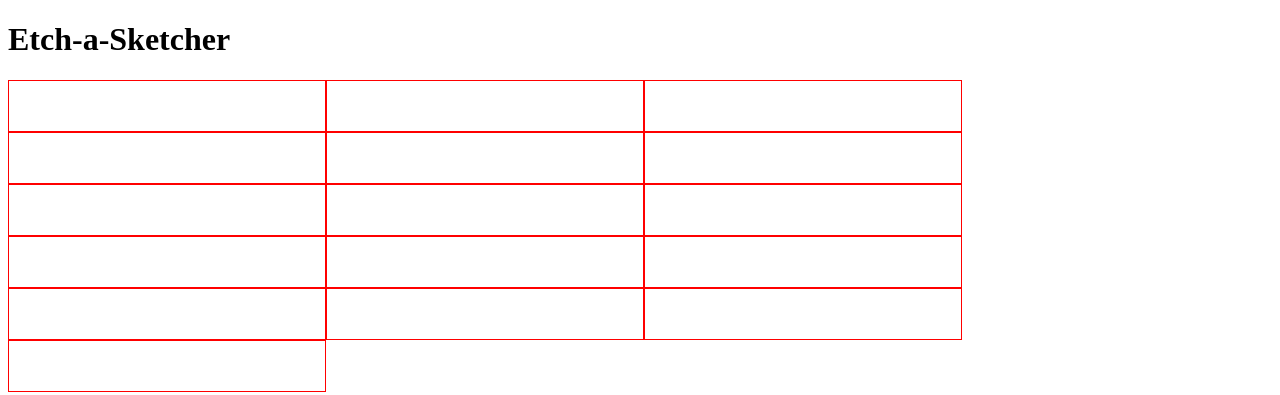
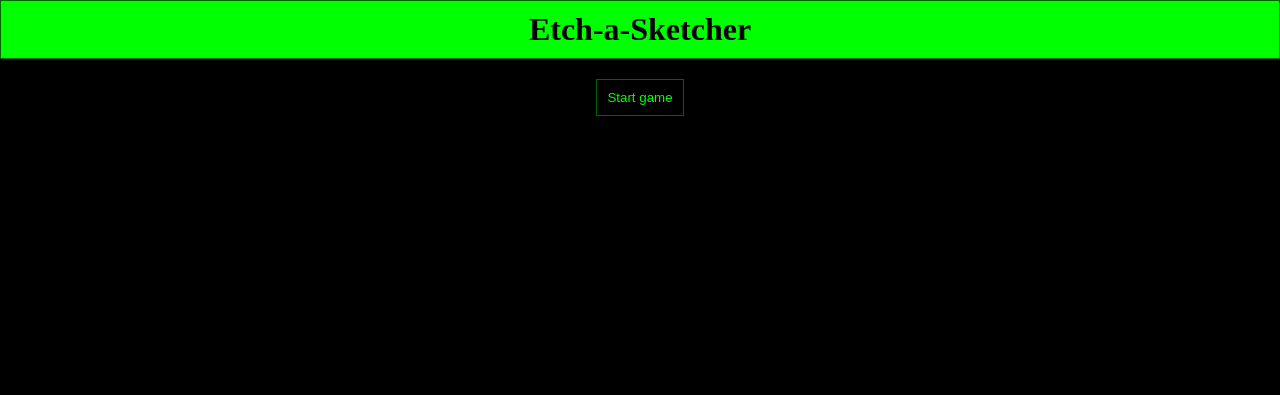
Before and after one commit to wizzidom/etch-a-sketcher, a plain HTML site: page index.html in a window 1280 px wide. Drawn offline with Linux system fonts and the light colour scheme.

Commit message:
The sketcher logic is pretty much done and the interface almost works, I just need to align the grid to the center.

```diff
--- a/index.html
+++ b/index.html
@@ -9,8 +9,11 @@
     <script src='main.js' defer></script>
 </head>
 <body>
-    <h1>Etch-a-Sketcher</h1>
+    <h1 >Etch-a-Sketcher</h1>
+    <div class="button">
 
+        <button onclick="getNumber()">Start game</button>
+    </div>
     <div class="container">
 
     </div>
--- a/main.css
+++ b/main.css
@@ -1,16 +1,47 @@
+*{
+  margin: 0;
+}
+body{
+  background: black;
+}
+h1{
+  text-align: center;
+  color: black;
+  background: lime;
+  padding: 10px;
+  border: 1px solid darkgreen;
+}
+.button{
+  text-align: center;
+  padding: 20px;
 
+}
+.button button{
+  padding: 10px;
+  background: black;
+  color: lime;
+  border: 1px solid darkgreen;
+}
+.button button:hover{
+  border: 1px solid red;
+  color: red;
+}
 .container{
+
+
     display: flex;
     flex-wrap: wrap;
+    width: 700px;
+    height: 640px;
+    justify-content: center;
+
+
+
 }
 
 .container div{
-  flex-basis: calc(25%);
-  transition: 10s ease;
-}
-.container div:hover{
-
-    background: red;
-    transition:0.5s ease;
+  transition: ease;
 
 }
+
+}
--- a/main.js
+++ b/main.js
@@ -1,26 +1,45 @@
 const container = document.querySelector('.container');
 function randomColor() {
-    let color = [];
-    for (let i = 0; i < 3; i++) {
-      color.push(Math.floor(Math.random() * 256));
-    }
-    return 'rgb(' + color.join(', ') + ')';
+    let color = ["black", "white", "gray", "silver", "maroon", "red", "purple", "fushsia", "green", "lime", "olive", "yellow", "navy", "blue", "teal", "aqua"];
+    return color[Math.round(Math.random()*15)];
   }
 
-
+function getNumber(){
+    container.innerHTML = '';
    var grids = [];
 
-for (let i = 0; i < 16; i++) {
+   var inputs = parseInt(prompt("Enter number of rows, should be less than 100 "));
+   var gridSize = (640/inputs);
+   var input = inputs * inputs
+   if (inputs <= 100){
+      for (let i = 0; i < input; i++) {
         grids[i] = document.createElement('div');
         grids[i].classList.add('box');
-    grids[i].style.width = '50px';
-    grids[i].style.height = '50px';
+        grids[i].style.minWidth = `${gridSize}px`;
+        grids[i].style.minHeight = `${gridSize}px`;
         grids[i].style.border = '1px solid red';
         container.appendChild(grids[i]);
 
     }
-var box = document.querySelector('box');
-box.addEventListener("mouseover", ()=>{
-    box.style.backgroundColor = randomColor()
+    var box = document.getElementsByClassName('box');
+    var arr = [...box];
+    for (let j = 0; j < arr.length; j++) {
+
+        arr[j].addEventListener("mouseover",()=>{
+          arr[j].style.backgroundColor = randomColor();
+
+
         })
-console.log(grids)
+
+    }
+    console.log(randomColor())
+
+
+
+   }
+   else{
+    alert("Invalid number");
+    container.innerHTML = '';
+   }
+
+  }
```
Lines whose indentation alone changed are shown as unchanged.
